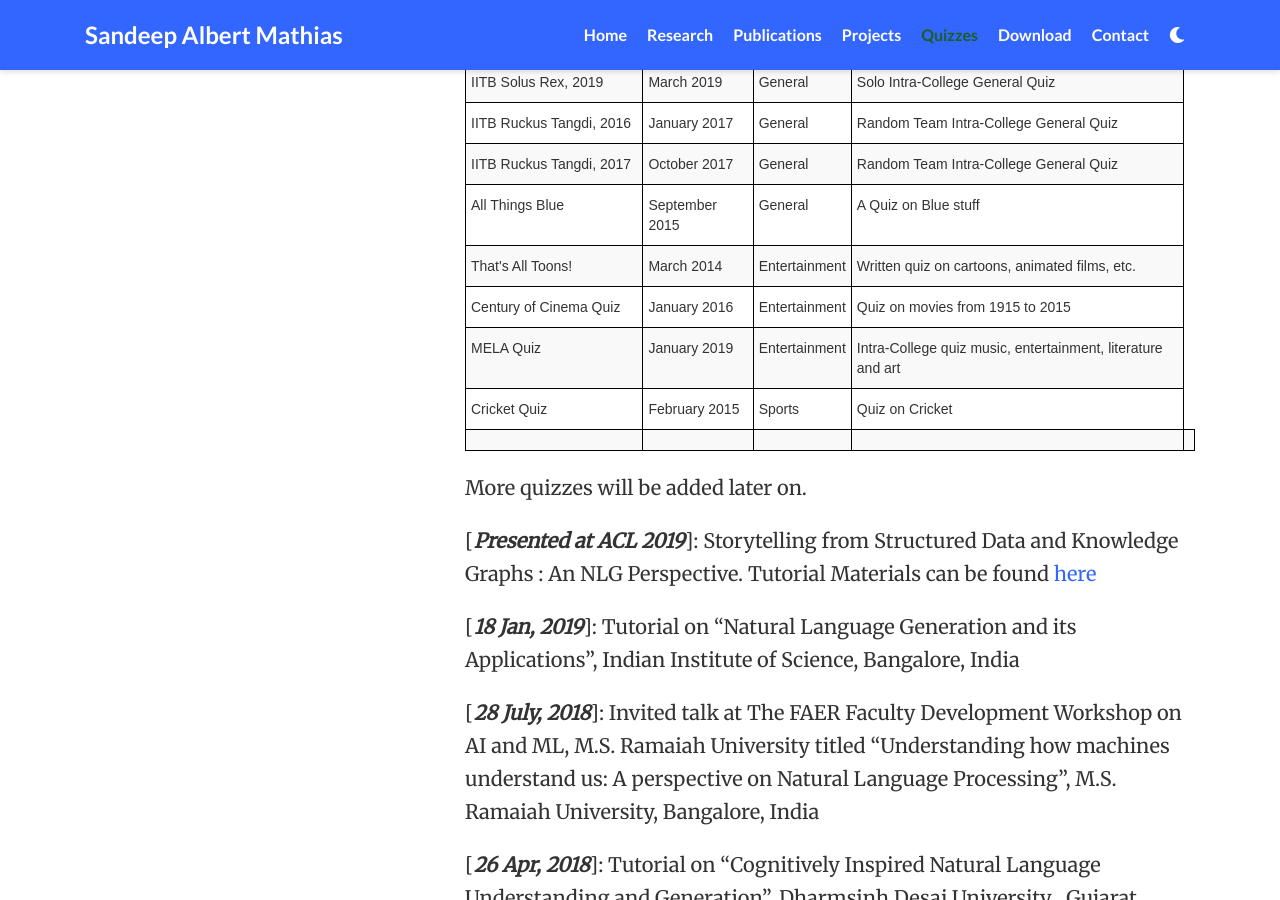
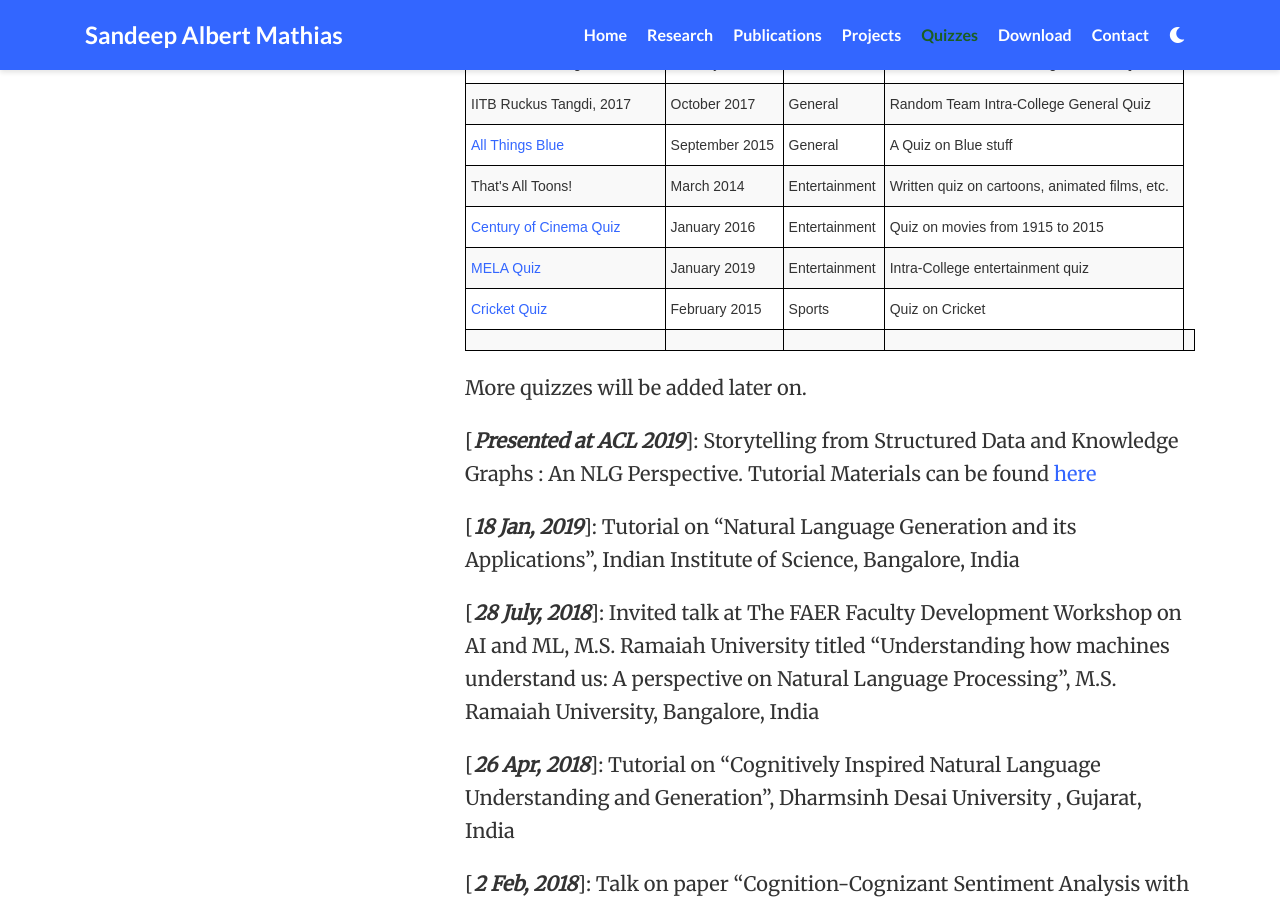
Before and after one commit to lwsam/lwsam.github.io, a Jekyll site: the page index.html, which Jekyll copies as it is, in a window 1280 px wide and 900 px high, scrolled down 4173 px. Built offline with Jekyll 4.4.1, drawn with Linux system fonts in a browser that asks for light colours; nearby versions of some CDN libraries; Markdown is read by kramdown in place of the engine named in the settings; a style sheet for code colours, icons or effects is not loaded.

Commit message:
Update index.html
Added links to quizzes

```diff
--- a/index.html
+++ b/index.html
@@ -353,7 +353,7 @@
     <td class="tg-0lax">Random Team Intra-College General Quiz</td>
   </tr>
   <tr>
-    <td class="tg-0lax">All Things Blue</td>
+    <td class="tg-0lax"><a href="/quizzes/All Things BLUE.zip">All Things Blue</a></td>
     <td class="tg-0lax">September 2015</td>
     <td class="tg-0lax">General</td>
     <td class="tg-0lax">A Quiz on Blue stuff</td>
@@ -365,19 +365,19 @@
     <td class="tg-0lax">Written quiz on cartoons, animated films, etc.</td>
   </tr>
   <tr>
-    <td class="tg-0lax">Century of Cinema Quiz</td>
+    <td class="tg-0lax"><a href="/quizzes/Century of Cinema Movies Quiz.zip">Century of Cinema Quiz</a></td>
     <td class="tg-0lax">January 2016</td>
     <td class="tg-0lax">Entertainment</td>
     <td class="tg-0lax">Quiz on movies from 1915 to 2015</td>
   </tr>
   <tr>
-    <td class="tg-0lax">MELA Quiz</td>
+    <td class="tg-0lax"><a href="/quizzes/Open MELA Quiz, 2019.zip">MELA Quiz</a></td>
     <td class="tg-0lax">January 2019</td>
     <td class="tg-0lax">Entertainment</td>
-    <td class="tg-0lax">Intra-College quiz music, entertainment, literature and art</td>
+    <td class="tg-0lax">Intra-College entertainment quiz</td>
   </tr>
   <tr>
-    <td class="tg-0lax">Cricket Quiz</td>
+    <td class="tg-0lax"><a href="/quizzes/Cricket Quiz.zip">Cricket Quiz</a></td>
     <td class="tg-0lax">February 2015</td>
     <td class="tg-0lax">Sports</td>
     <td class="tg-0lax">Quiz on Cricket</td>
```
